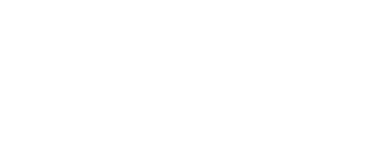
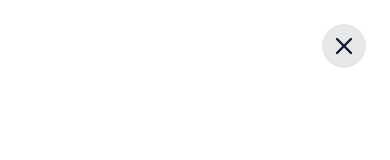
Before and after one commit to nmang004/Ishan-Portfolio, a React (Vite) app: page / in a window 390 px wide. Both pictures are taken after a click on the button "Toggle menu". Shown: the top 160 px of the page. Built offline with nearby package versions, Linux system fonts and the light colour scheme.

Commit message:
fix: improve mobile menu animation and close button
- Replace jarring slide animation with smooth fade transition
- Add dedicated close button inside mobile menu overlay
- Position close button in top-right with contrasting background
- Improve overall mobile menu user experience

```diff
--- a/src/components/layout/Layout.jsx
+++ b/src/components/layout/Layout.jsx
@@ -48,24 +48,18 @@
     const menuVariants = {
         closed: {
             opacity: 0,
-            x: "100%",
             transition: {
-                type: "spring",
-                stiffness: 400,
-                damping: 40,
+                duration: 0.2,
                 staggerChildren: 0.05,
                 staggerDirection: -1
             }
         },
         open: {
             opacity: 1,
-            x: 0,
             transition: {
-                type: "spring",
-                stiffness: 400,
-                damping: 40,
+                duration: 0.2,
                 staggerChildren: 0.07,
-                delayChildren: 0.2
+                delayChildren: 0.1
             }
         }
     };
@@ -118,6 +112,15 @@
                         variants={menuVariants}
                         className="fixed inset-0 bg-white z-[10001] flex flex-col justify-center items-center md:hidden"
                     >
+                        {/* Close Button */}
+                        <button
+                            onClick={() => setIsOpen(false)}
+                            className="absolute top-6 right-6 p-2 rounded-full bg-primary/10 hover:bg-primary/20 transition-colors"
+                            aria-label="Close menu"
+                        >
+                            <X size={28} className="text-primary" />
+                        </button>
+
                         <div className="flex flex-col space-y-8 text-center">
                             {navLinks.map((link) => (
                                 <motion.div key={link.name} variants={linkVariants}>
```
